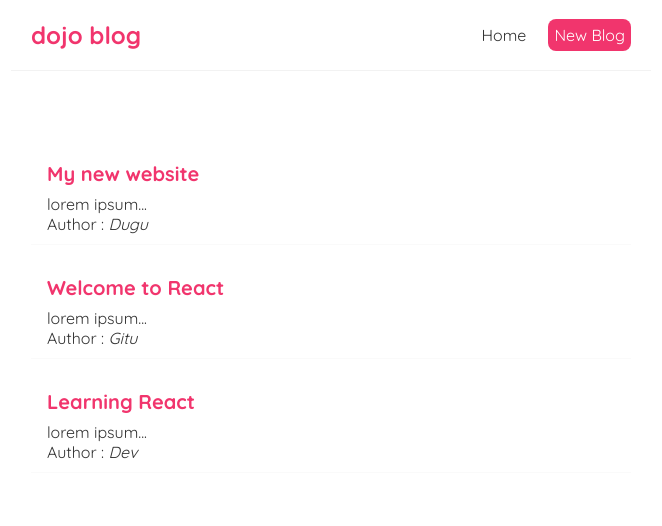
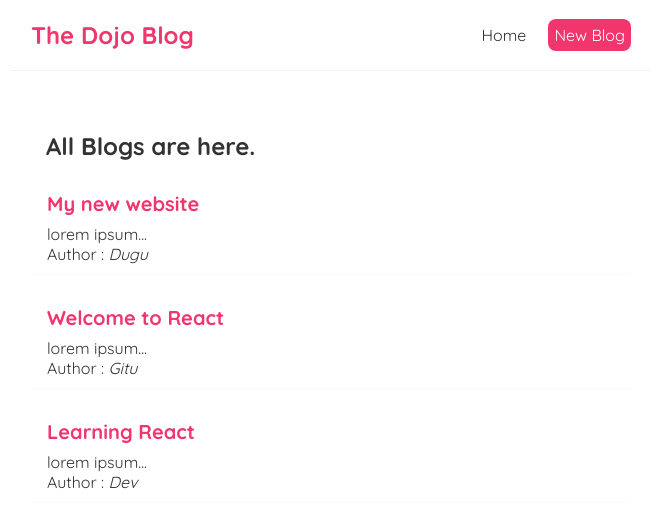
Before and after one commit to dpd007/dojo-blog, a React (Create React App) app: page / in a window 1280 px wide. Shown: the top 526 px of the page, without its empty margins (309-971 px from the left). Built offline with nearby package versions, Linux system fonts and the light colour scheme; the HTML template or start-up script is replaced by a standard one.

Commit message:
components split and using props

```diff
--- /dev/null
+++ b/src/app/BlogLists.jsx
@@ -0,0 +1,20 @@
+const BlogsList = ({ blogs, title }) => {
+  //using props
+  return (
+    /* Outputting the Lists using map() */
+    <div className="blogs-list">
+      <h2 style={{ marginLeft: "15px" }}>{title}</h2>
+      {blogs.map((blog) => (
+        <div className="blog-preview" key={blog.id}>
+          <h2>{blog.title}</h2>
+          <p>{blog.body}</p>
+          <p>
+            Author : <i>{blog.author}</i>
+          </p>
+        </div>
+      ))}
+    </div>
+  );
+};
+
+export default BlogsList;
--- a/src/app/Home.jsx
+++ b/src/app/Home.jsx
@@ -1,4 +1,5 @@
 import { useState } from "react";
+import BlogsList from "./BlogLists";
 const Home = () => {
   // learning the handling event
   //   const handleClick = (e) => {
@@ -19,9 +20,14 @@ const Home = () => {
 
   //Outputting the Lists
   const [blogs, setblogs] = useState([
-      {id:1, title: 'My new website', body: 'lorem ipsum...', author: 'Dugu'},
-      {id:2, title: 'Welcome to React', body: 'lorem ipsum...', author: 'Gitu'},
-      {id:3, title: 'Learning React', body: 'lorem ipsum...', author: 'Dev'}
+    { id: 1, title: "My new website", body: "lorem ipsum...", author: "Dugu" },
+    {
+      id: 2,
+      title: "Welcome to React",
+      body: "lorem ipsum...",
+      author: "Gitu",
+    },
+    { id: 3, title: "Learning React", body: "lorem ipsum...", author: "Dev" },
   ]);
   return (
     <div className="home">
@@ -37,15 +43,8 @@ const Home = () => {
         {name} is {age} years old!!
       </p> */}
       {/* <button onClick={handleClick}>Click Me</button> */}
-
-      {/* Outputting the Lists using map() */}
-      {blogs.map(blog => (
-          <div className="blog-preview" key={blog.id}>
-              <h2>{blog.title}</h2>
-              <p>{blog.body}</p>
-              <p>Author : <i>{blog.author}</i></p>
-          </div>
-      ))}
+      {/* //using props to send data to another component*/}
+      <BlogsList blogs={blogs} title={"All Blogs are here."} />
     </div>
   );
 };
--- a/src/app/Navbar.jsx
+++ b/src/app/Navbar.jsx
@@ -1,7 +1,7 @@
 const Navbar = () => {
   return (
     <nav className="navbar">
-      <h1>dojo blog</h1>
+      <h1>the dojo blog</h1>
       <div className="links">
         <a href="/">home</a>
         {/* implementing the inline style */}
--- a/src/app/css/style.css
+++ b/src/app/css/style.css
@@ -16,6 +16,7 @@
 }
 .navbar h1 {
   color: #f1356d;
+  text-transform: capitalize;
 }
 .navbar .links {
   margin-left: auto;
```
